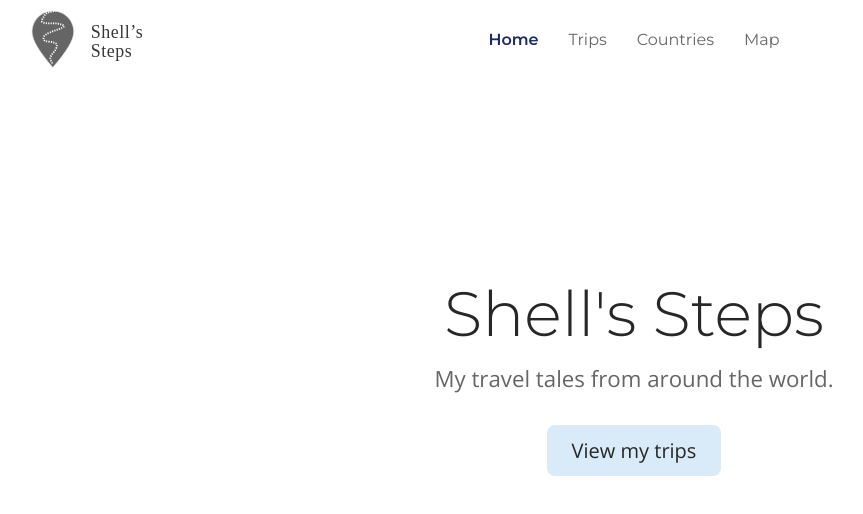
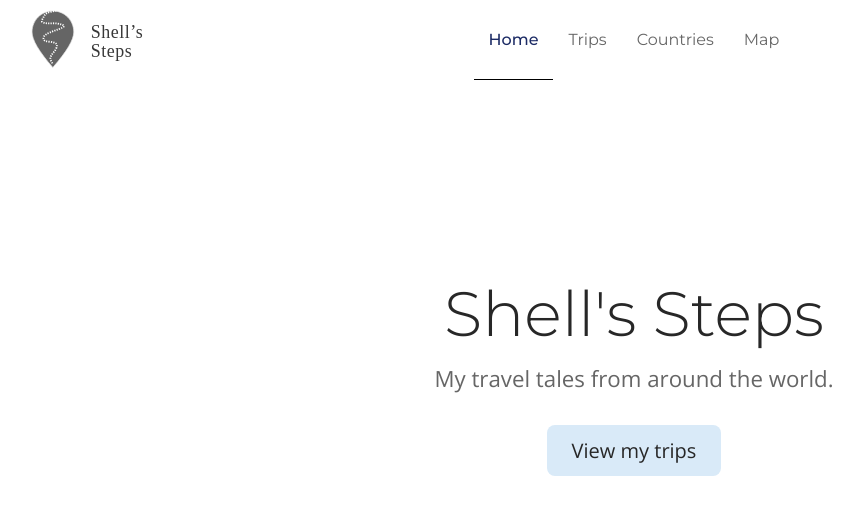
Before and after one commit to chrdina/shells-steps, a React (Create React App) app: page / in a window 1280 px wide. Shown: the top 514 px of the page, without its empty margins (6-869 px from the left). Built offline with nearby package versions, Linux system fonts and the light colour scheme; no server answers.

Commit message:
added hover background and underline to navlinks

```diff
--- a/src/components/navBar.js
+++ b/src/components/navBar.js
@@ -19,15 +19,13 @@ function NavBar({ navLinks }) {
       <div className="menu">
         <ul>
           {navLinks.map((link, key) => (
-            <li>
             <NavLink
               to={"/" + (link === "Home" ? "" : link)}
               exact={true}
               activeClassName="nav-active"
             >
-                {link}
+              <li> {link} </li>
             </NavLink>
-            </li>
           ))}
         </ul>
       </div>
--- a/src/index.css
+++ b/src/index.css
@@ -274,27 +274,45 @@ hr.style-1 {
   display: none;
 }
 
-.menu ul,
-a {
+.menu {
+  display: flex;
+  height: 100%;
+  align-content: center;
+  align-items: center;
+}
+
+.menu ul {
+  display: flex;
+  height: 100%;
+  align-items: center;
   list-style: none;
   text-decoration: none;
   margin: 0;
   padding: 0;
   color: inherit;
 }
+.menu a {
+  height: 100%;
+}
 .menu li {
-  display: inline;
+  display: flex;
+  height: 100%;
+  align-items: center;
   margin: 0;
   padding-left: 15px;
   padding-right: 15px;
 }
 .menu a:hover {
   color: var(--color-blue);
-  font-weight: 500;
+  background-color: var(--color-medium-grey);
 }
 .nav-active {
   color: var(--color-blue) !important;
-  font-weight: 600;
+  font-weight: 500;
+}
+.nav-active > li {
+  border-bottom: solid 1px black;
+  box-sizing: border-box;
 }
 
 .collapsible-menu-container {
```
Lines whose indentation alone changed are shown as unchanged.
